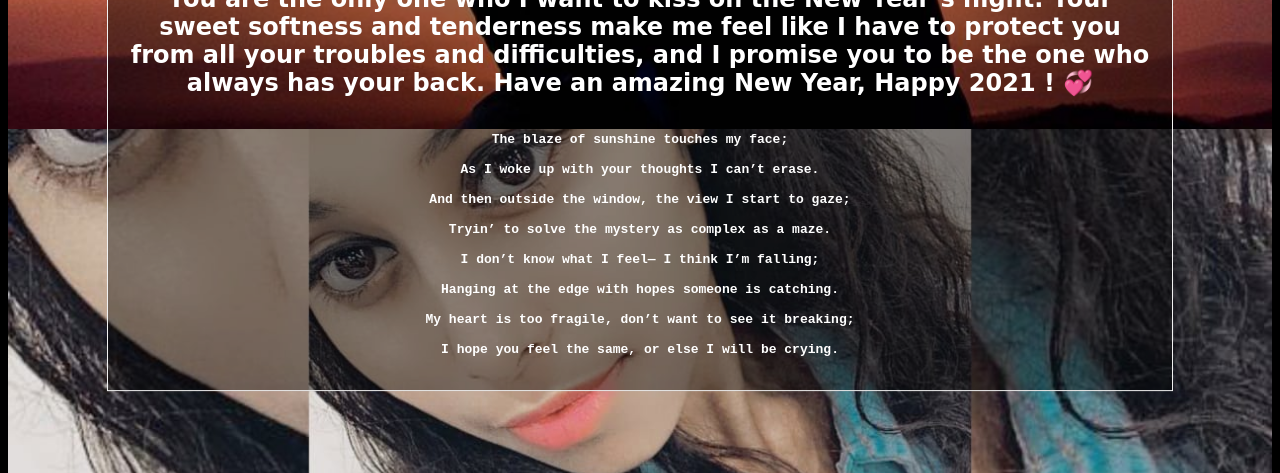
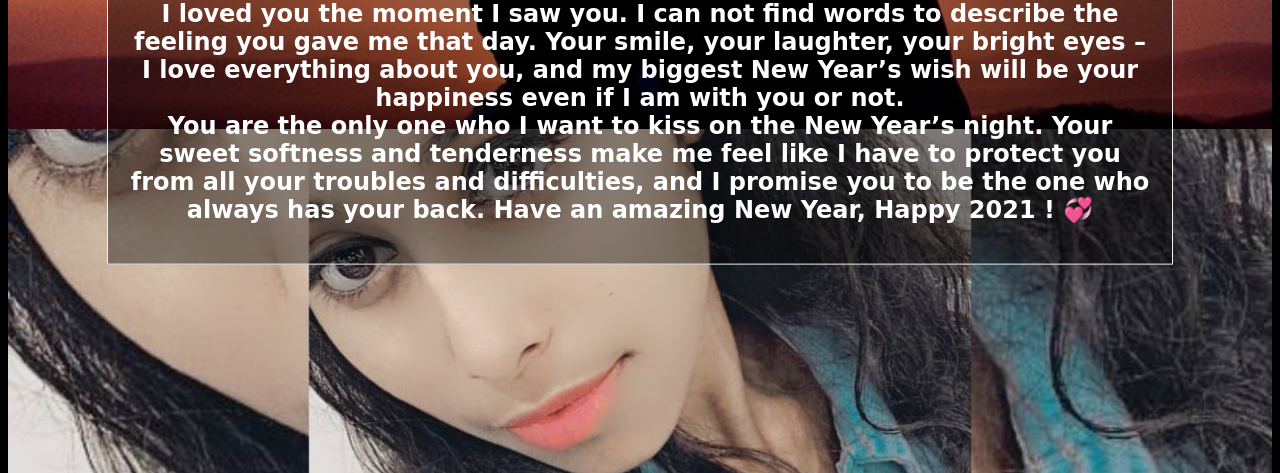
Before and after one commit to iamabhishekjaiswal01/soni, a plain HTML site: page index.html in a window 1280 px wide. Shown: the part 479-952 px from the top of the page. Drawn offline with Linux system fonts and the light colour scheme.

Commit message:
Update index.html

```diff
--- a/index.html
+++ b/index.html
@@ -18,23 +18,5 @@
 <h1>Happy New Year Soni &#x2764;</h1>
 <h2>I loved you the moment I saw you. I can not find words to describe the feeling you gave me that day. Your smile, your laughter, your bright eyes – I love everything about you, and my biggest New Year’s wish will be your happiness even if I am with you or not.
 <br>You are the only one who I want to kiss on the New Year’s night. Your sweet softness and tenderness make me feel like I have to protect you from all your troubles and difficulties, and I promise you to be the one who always has your back. Have an amazing New Year, Happy 2021 ! &#128158;</h2>
-<pre>
-The blaze of sunshine touches my face;
-
-As I woke up with your thoughts I can’t erase.
-
-And then outside the window, the view I start to gaze;
-
-Tryin’ to solve the mystery as complex as a maze.
-
-I don’t know what I feel— I think I’m falling;
-
-Hanging at the edge with hopes someone is catching.
-
-My heart is too fragile, don’t want to see it breaking;
-
-I hope you feel the same, or else I will be crying.
-</pre>
-
 </body>
 </html>
```
